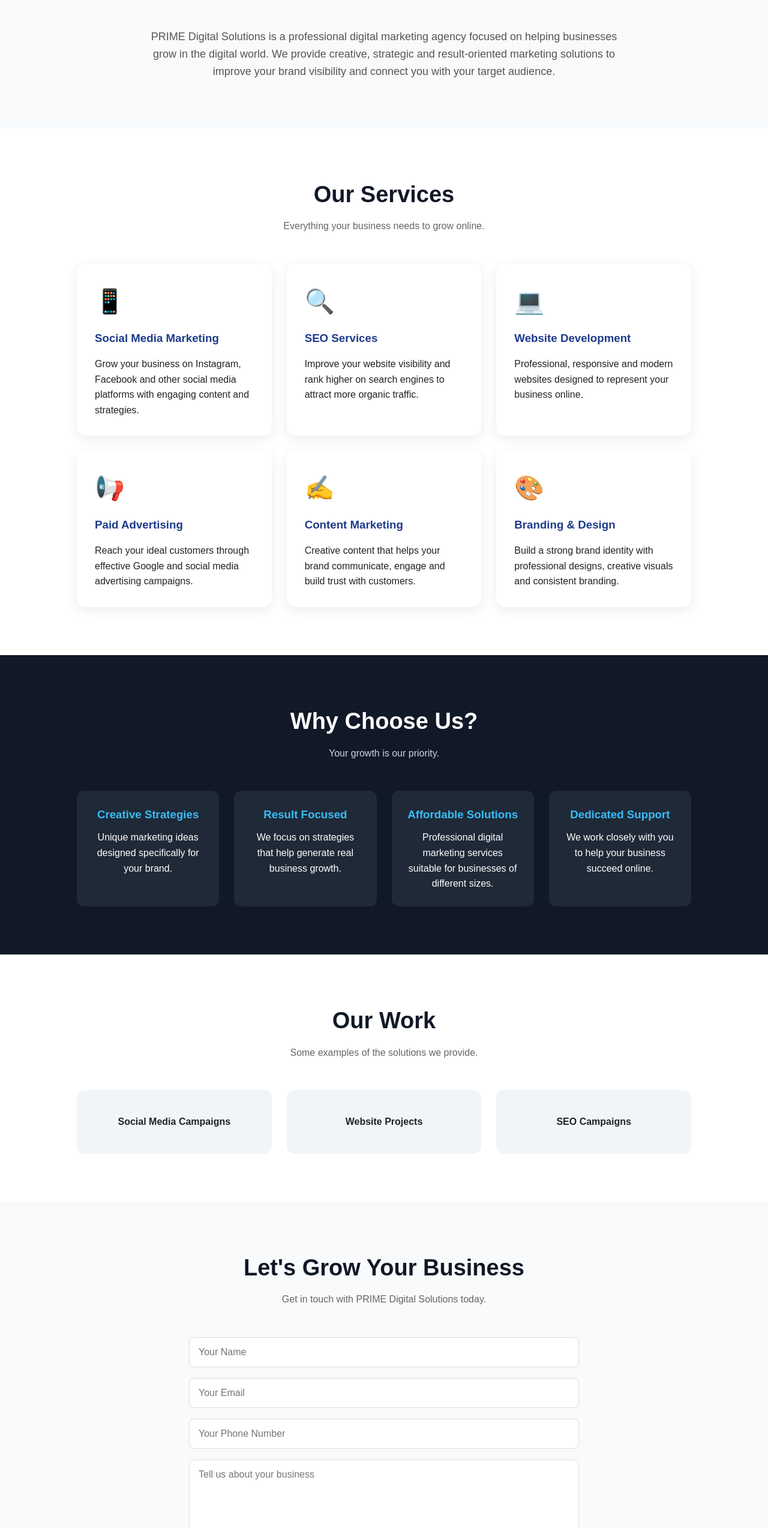
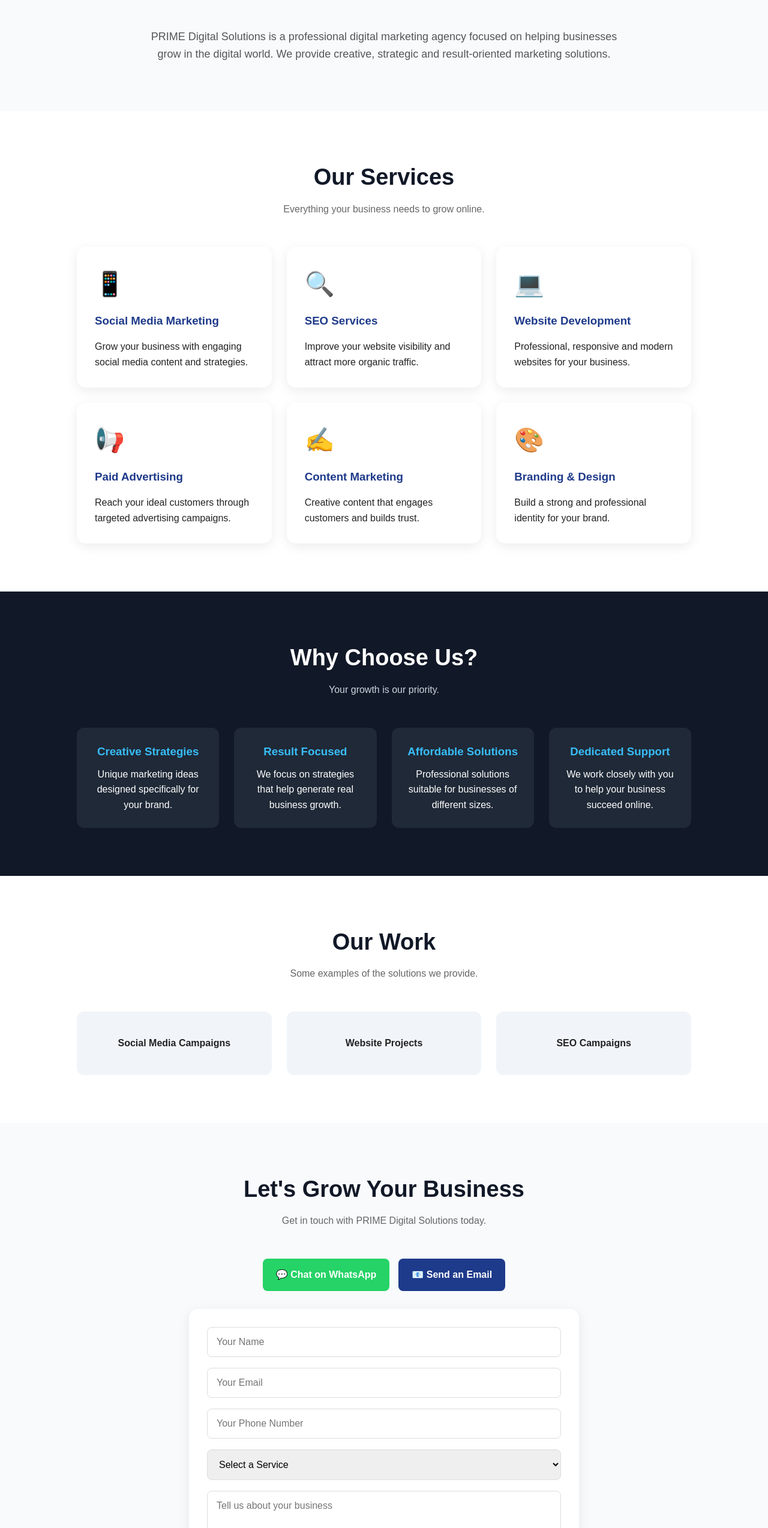
Before and after one commit to kashishbassi500-rgb/prime-digital-solutions, a plain HTML site: page index.html in a window 1280 px wide. Shown: the part 938-3485 px from the top of the page at 60% size. Drawn offline with Linux system fonts and the light colour scheme.

Commit message:
Update index.html

```diff
--- a/index.html
+++ b/index.html
@@ -246,13 +246,49 @@
             margin: auto;
         }
 
+        .contact-options {
+            display: flex;
+            gap: 15px;
+            justify-content: center;
+            flex-wrap: wrap;
+            margin-bottom: 30px;
+        }
+
+        .contact-btn {
+            padding: 14px 22px;
+            border-radius: 8px;
+            text-decoration: none;
+            font-weight: bold;
+            transition: 0.3s;
+        }
+
+        .whatsapp-btn {
+            background: #25D366;
+            color: white;
+        }
+
+        .email-btn {
+            background: #1e3a8a;
+            color: white;
+        }
+
+        .contact-btn:hover {
+            transform: translateY(-3px);
+            opacity: 0.9;
+        }
+
         form {
             display: flex;
             flex-direction: column;
+            background: white;
+            padding: 30px;
+            border-radius: 15px;
+            box-shadow: 0 5px 20px rgba(0,0,0,0.08);
         }
 
         input,
-        textarea {
+        textarea,
+        select {
             padding: 15px;
             margin-bottom: 18px;
             border: 1px solid #ddd;
@@ -262,7 +298,7 @@
 
         textarea {
             height: 150px;
-            resize: none;
+            resize: vertical;
         }
 
         button {
@@ -273,6 +309,7 @@
             border-radius: 8px;
             font-size: 17px;
             cursor: pointer;
+            transition: 0.3s;
         }
 
         button:hover {
@@ -331,10 +368,7 @@
 
 <body>
 
-    <!-- NAVBAR -->
-
     <nav>
-
         <div class="logo">
             PRIME <span>Digital Solutions</span>
         </div>
@@ -346,11 +380,8 @@
             <li><a href="#portfolio">Portfolio</a></li>
             <li><a href="#contact">Contact</a></li>
         </ul>
-
     </nav>
 
-
-    <!-- HERO SECTION -->
 
     <section class="hero" id="home">
 
@@ -366,240 +397,71 @@
                 presence, attract more customers and achieve digital growth.
             </p>
 
-            <a href="#contact" class="btn">
-                Get Started
-            </a>
+            <a href="#contact" class="btn">Get Started</a>
 
         </div>
 
     </section>
 
 
-    <!-- ABOUT -->
-
     <section class="about" id="about">
 
         <div class="section-title">
-
             <h2>About PRIME Digital Solutions</h2>
-
         </div>
 
         <p>
             PRIME Digital Solutions is a professional digital marketing agency
             focused on helping businesses grow in the digital world. We provide
-            creative, strategic and result-oriented marketing solutions to
-            improve your brand visibility and connect you with your target
-            audience.
+            creative, strategic and result-oriented marketing solutions.
         </p>
 
     </section>
 
 
-    <!-- SERVICES -->
-
     <section id="services">
 
         <div class="section-title">
-
             <h2>Our Services</h2>
-
-            <p>
-                Everything your business needs to grow online.
-            </p>
-
+            <p>Everything your business needs to grow online.</p>
         </div>
-
 
         <div class="services-container">
 
+            <div class="service-card">
+                <div class="service-icon">📱</div>
+                <h3>Social Media Marketing</h3>
+                <p>Grow your business with engaging social media content and strategies.</p>
+            </div>
 
             <div class="service-card">
-
-                <div class="service-icon">📱</div>
-
-                <h3>Social Media Marketing</h3>
-
-                <p>
-                    Grow your business on Instagram, Facebook and other social
-                    media platforms with engaging content and strategies.
-                </p>
-
+                <div class="service-icon">🔍</div>
+                <h3>SEO Services</h3>
+                <p>Improve your website visibility and attract more organic traffic.</p>
             </div>
 
+            <div class="service-card">
+                <div class="service-icon">💻</div>
+                <h3>Website Development</h3>
+                <p>Professional, responsive and modern websites for your business.</p>
+            </div>
 
             <div class="service-card">
-
-                <div class="service-icon">🔍</div>
-
-                <h3>SEO Services</h3>
-
-                <p>
-                    Improve your website visibility and rank higher on search
-                    engines to attract more organic traffic.
-                </p>
-
+                <div class="service-icon">📢</div>
+                <h3>Paid Advertising</h3>
+                <p>Reach your ideal customers through targeted advertising campaigns.</p>
             </div>
 
+            <div class="service-card">
+                <div class="service-icon">✍️</div>
+                <h3>Content Marketing</h3>
+                <p>Creative content that engages customers and builds trust.</p>
+            </div>
 
             <div class="service-card">
-
-                <div class="service-icon">💻</div>
-
-                <h3>Website Development</h3>
-
-                <p>
-                    Professional, responsive and modern websites designed to
-                    represent your business online.
-                </p>
-
-            </div>
-
-
-            <div class="service-card">
-
-                <div class="service-icon">📢</div>
-
-                <h3>Paid Advertising</h3>
-
-                <p>
-                    Reach your ideal customers through effective Google and
-                    social media advertising campaigns.
-                </p>
-
-            </div>
-
-
-            <div class="service-card">
-
-                <div class="service-icon">✍️</div>
-
-                <h3>Content Marketing</h3>
-
-                <p>
-                    Creative content that helps your brand communicate,
-                    engage and build trust with customers.
-                </p>
-
-            </div>
-
-
-            <div class="service-card">
-
                 <div class="service-icon">🎨</div>
-
                 <h3>Branding & Design</h3>
-
-                <p>
-                    Build a strong brand identity with professional designs,
-                    creative visuals and consistent branding.
-                </p>
-
-            </div>
-
-
-        </div>
-
-    </section>
-
-
-    <!-- WHY CHOOSE US -->
-
-    <section class="why">
-
-        <div class="section-title">
-
-            <h2>Why Choose Us?</h2>
-
-            <p>
-                Your growth is our priority.
-            </p>
-
-        </div>
-
-
-        <div class="why-container">
-
-
-            <div class="why-card">
-
-                <h3>Creative Strategies</h3>
-
-                <p>
-                    Unique marketing ideas designed specifically for your brand.
-                </p>
-
-            </div>
-
-
-            <div class="why-card">
-
-                <h3>Result Focused</h3>
-
-                <p>
-                    We focus on strategies that help generate real business
-                    growth.
-                </p>
-
-            </div>
-
-
-            <div class="why-card">
-
-                <h3>Affordable Solutions</h3>
-
-                <p>
-                    Professional digital marketing services suitable for
-                    businesses of different sizes.
-                </p>
-
-            </div>
-
-
-            <div class="why-card">
-
-                <h3>Dedicated Support</h3>
-
-                <p>
-                    We work closely with you to help your business succeed
-                    online.
-                </p>
-
-            </div>
-
-
-        </div>
-
-    </section>
-
-
-    <!-- PORTFOLIO -->
-
-    <section id="portfolio">
-
-        <div class="section-title">
-
-            <h2>Our Work</h2>
-
-            <p>
-                Some examples of the solutions we provide.
-            </p>
-
-        </div>
-
-
-        <div class="portfolio-container">
-
-            <div class="portfolio-card">
-                Social Media Campaigns
-            </div>
-
-            <div class="portfolio-card">
-                Website Projects
-            </div>
-
-            <div class="portfolio-card">
-                SEO Campaigns
+                <p>Build a strong and professional identity for your brand.</p>
             </div>
 
         </div>
@@ -607,49 +469,131 @@
     </section>
 
 
-    <!-- CONTACT -->
+    <section class="why">
+
+        <div class="section-title">
+            <h2>Why Choose Us?</h2>
+            <p>Your growth is our priority.</p>
+        </div>
+
+        <div class="why-container">
+
+            <div class="why-card">
+                <h3>Creative Strategies</h3>
+                <p>Unique marketing ideas designed specifically for your brand.</p>
+            </div>
+
+            <div class="why-card">
+                <h3>Result Focused</h3>
+                <p>We focus on strategies that help generate real business growth.</p>
+            </div>
+
+            <div class="why-card">
+                <h3>Affordable Solutions</h3>
+                <p>Professional solutions suitable for businesses of different sizes.</p>
+            </div>
+
+            <div class="why-card">
+                <h3>Dedicated Support</h3>
+                <p>We work closely with you to help your business succeed online.</p>
+            </div>
+
+        </div>
+
+    </section>
+
+
+    <section id="portfolio">
+
+        <div class="section-title">
+            <h2>Our Work</h2>
+            <p>Some examples of the solutions we provide.</p>
+        </div>
+
+        <div class="portfolio-container">
+
+            <div class="portfolio-card">Social Media Campaigns</div>
+            <div class="portfolio-card">Website Projects</div>
+            <div class="portfolio-card">SEO Campaigns</div>
+
+        </div>
+
+    </section>
+
+
+    <!-- CONTACT SECTION -->
 
     <section class="contact" id="contact">
 
         <div class="section-title">
-
             <h2>Let's Grow Your Business</h2>
-
-            <p>
-                Get in touch with PRIME Digital Solutions today.
-            </p>
-
+            <p>Get in touch with PRIME Digital Solutions today.</p>
         </div>
-
 
         <div class="contact-container">
 
-            <form>
+            <!-- DIRECT CONTACT BUTTONS -->
+
+            <div class="contact-options">
+
+                <a href="https://wa.me/918699326535"
+                   target="_blank"
+                   class="contact-btn whatsapp-btn">
+                    💬 Chat on WhatsApp
+                </a>
+
+                <a href="mailto:kashishbassi500@gmail.com"
+                   class="contact-btn email-btn">
+                    📧 Send an Email
+                </a>
+
+            </div>
+
+
+            <!-- WHATSAPP FORM -->
+
+            <form id="contactForm">
 
                 <input
                     type="text"
+                    id="name"
                     placeholder="Your Name"
                     required
                 >
 
                 <input
                     type="email"
+                    id="email"
                     placeholder="Your Email"
                     required
                 >
 
                 <input
                     type="tel"
+                    id="phone"
                     placeholder="Your Phone Number"
+                    required
                 >
 
+                <select id="service" required>
+                    <option value="">Select a Service</option>
+                    <option>Social Media Marketing</option>
+                    <option>SEO Services</option>
+                    <option>Website Development</option>
+                    <option>Paid Advertising</option>
+                    <option>Content Marketing</option>
+                    <option>Branding & Design</option>
+                    <option>Other</option>
+                </select>
+
                 <textarea
+                    id="message"
                     placeholder="Tell us about your business"
                     required
                 ></textarea>
 
                 <button type="submit">
-                    Send Message
+                    Send Enquiry on WhatsApp 💬
                 </button>
 
             </form>
@@ -665,18 +609,54 @@
 
         <h3>PRIME Digital Solutions</h3>
 
+        <p>Your Partner in Digital Growth 🚀</p>
+
+        <br>
+
         <p>
-            Your Partner in Digital Growth 🚀
+            📱 WhatsApp: +91 8699326535
+            <br>
+            📧 kashishbassi500@gmail.com
         </p>
 
         <br>
 
-        <p>
-            © 2026 PRIME Digital Solutions. All Rights Reserved.
-        </p>
+        <p>© 2026 PRIME Digital Solutions. All Rights Reserved.</p>
 
     </footer>
 
 
+    <!-- WHATSAPP FORM SCRIPT -->
+
+    <script>
+
+        document.getElementById("contactForm").addEventListener("submit", function(event) {
+
+            event.preventDefault();
+
+            const name = document.getElementById("name").value;
+            const email = document.getElementById("email").value;
+            const phone = document.getElementById("phone").value;
+            const service = document.getElementById("service").value;
+            const message = document.getElementById("message").value;
+
+            const whatsappMessage =
+                "Hello PRIME Digital Solutions!%0A%0A" +
+                "*New Website Enquiry* 🚀%0A%0A" +
+                "*Name:* " + encodeURIComponent(name) + "%0A" +
+                "*Email:* " + encodeURIComponent(email) + "%0A" +
+                "*Phone:* " + encodeURIComponent(phone) + "%0A" +
+                "*Service Required:* " + encodeURIComponent(service) + "%0A%0A" +
+                "*Message:* " + encodeURIComponent(message);
+
+            const whatsappURL =
+                "https://wa.me/918699326535?text=" + whatsappMessage;
+
+            window.open(whatsappURL, "_blank");
+
+        });
+
+    </script>
+
 </body>
 </html>
```
